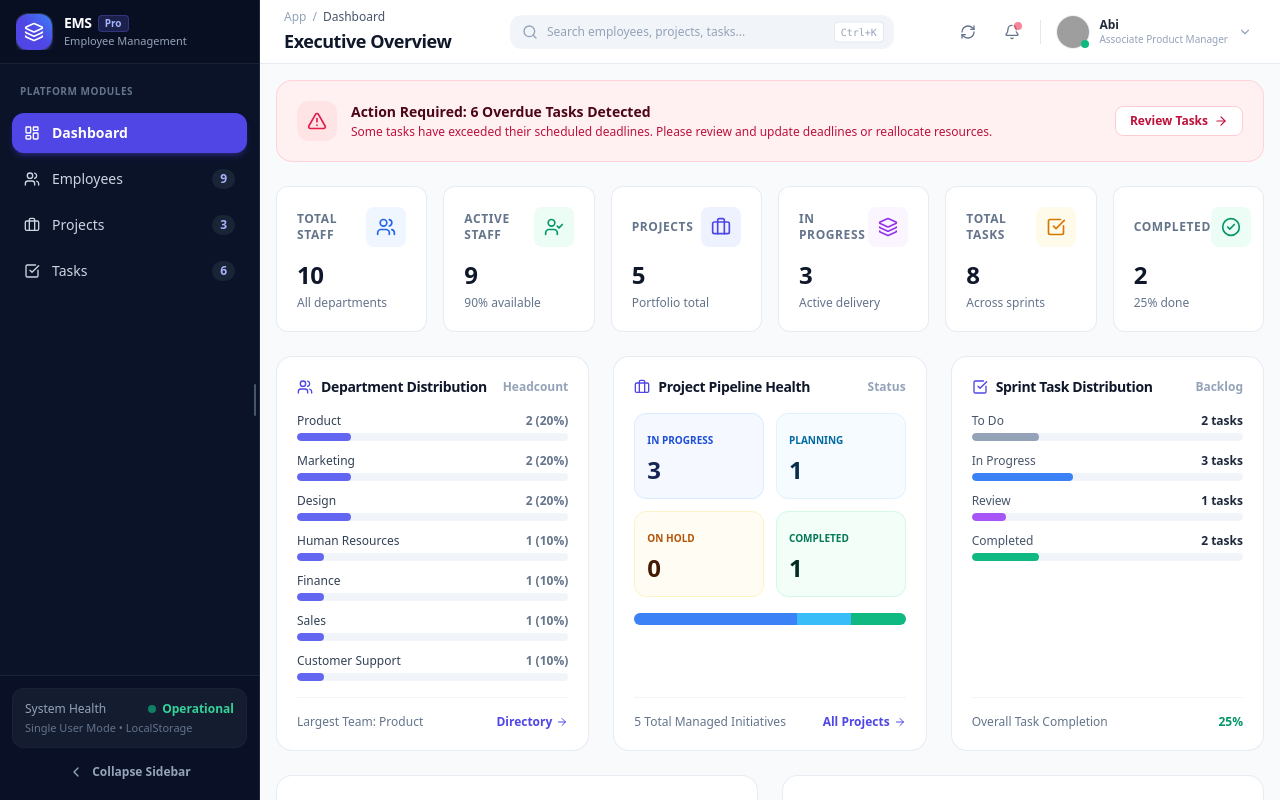
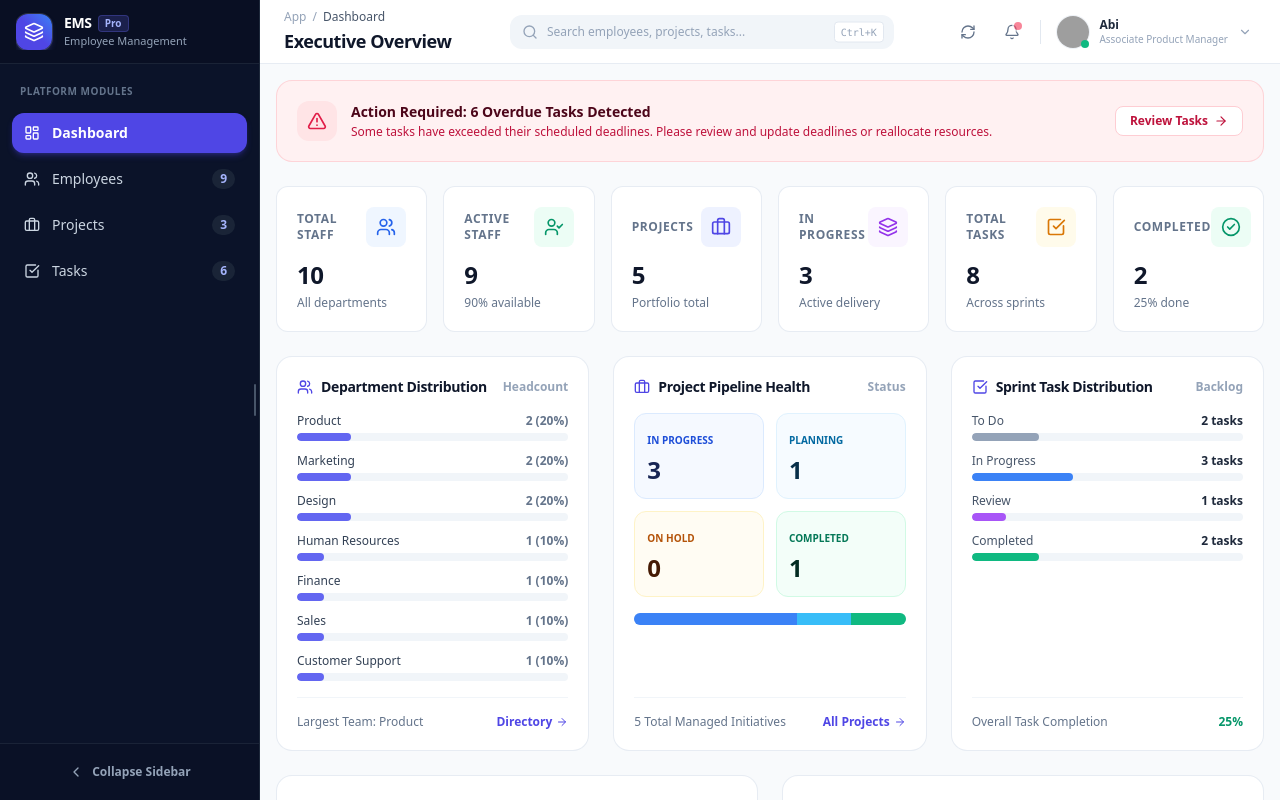
Before and after one commit to swathi-webdev/Employee-project-and-task-management, a React (Vite) app: page / in a window 1280 px wide. Shown: the top 800 px of the page. Built offline with nearby package versions, Linux system fonts and the light colour scheme; grey boxes are pictures that could not be loaded.

Commit message:
feat: remove system health widget from sidebar footer

```diff
--- a/src/components/common/Sidebar.tsx
+++ b/src/components/common/Sidebar.tsx
@@ -156,28 +156,8 @@ export const Sidebar: React.FC = () => {
           })}
         </nav>
 
-        {/* Sidebar Footer: System Status + Collapse Toggle Button */}
-        <div className="p-3 border-t border-slate-800/80 bg-navy-950/20 space-y-2">
-          {!isCollapsed ? (
-            <div className="p-3 rounded-xl bg-slate-800/50 border border-slate-800/60">
-              <div className="flex items-center justify-between text-xs mb-1">
-                <span className="text-slate-400 font-medium">System Health</span>
-                <span className="flex items-center gap-1.5 text-emerald-400 font-semibold">
-                  <span className="w-2 h-2 rounded-full bg-emerald-500 animate-pulse" />
-                  Operational
-                </span>
-              </div>
-              <p className="text-[11px] text-slate-500 leading-tight">
-                Single User Mode • LocalStorage
-              </p>
-            </div>
-          ) : (
-            <div className="flex justify-center py-1">
-              <span className="w-2.5 h-2.5 rounded-full bg-emerald-500 animate-pulse" title="System Operational" />
-            </div>
-          )}
-
-          {/* Quick Collapse / Expand Toggle Button */}
+        {/* Sidebar Footer: Collapse / Expand Toggle Button */}
+        <div className="p-3 border-t border-slate-800/80 bg-navy-950/20">
           <button
             onClick={toggleCollapse}
             title={isCollapsed ? 'Expand sidebar' : 'Collapse sidebar'}
```
